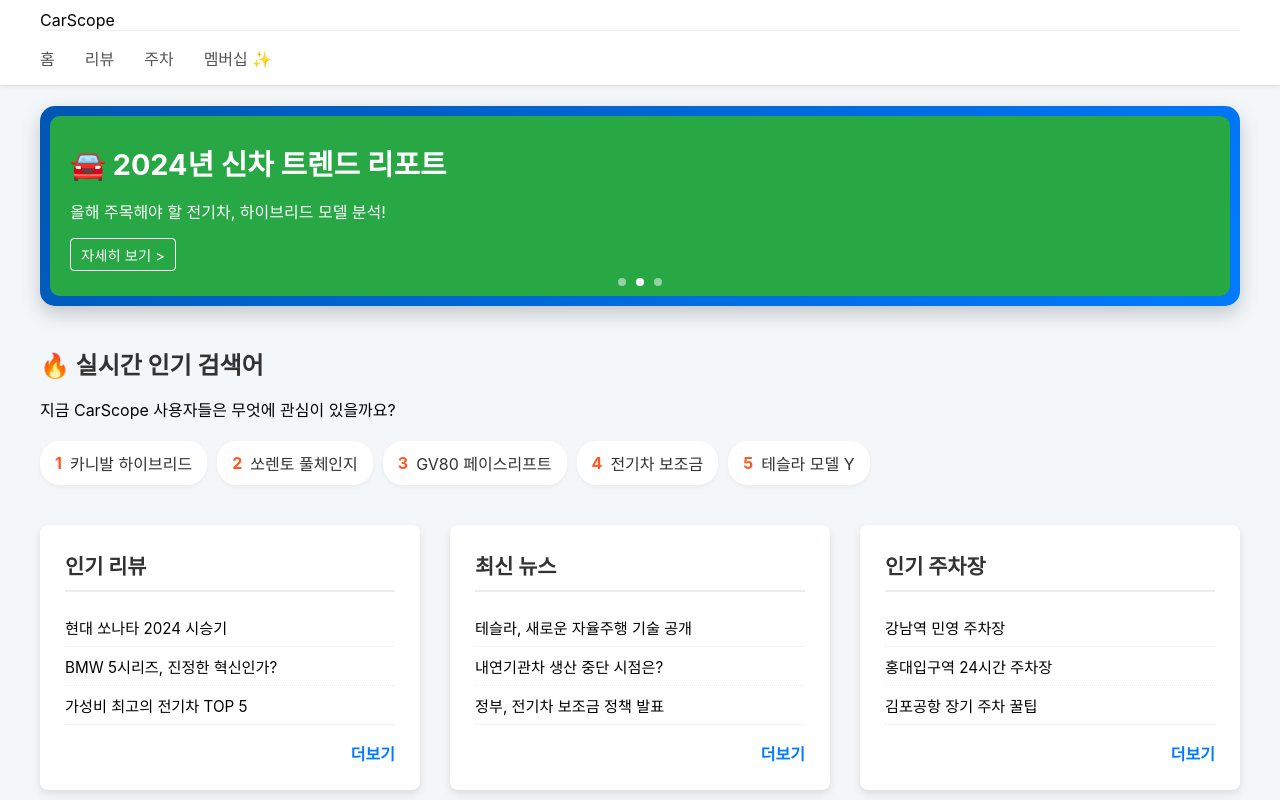
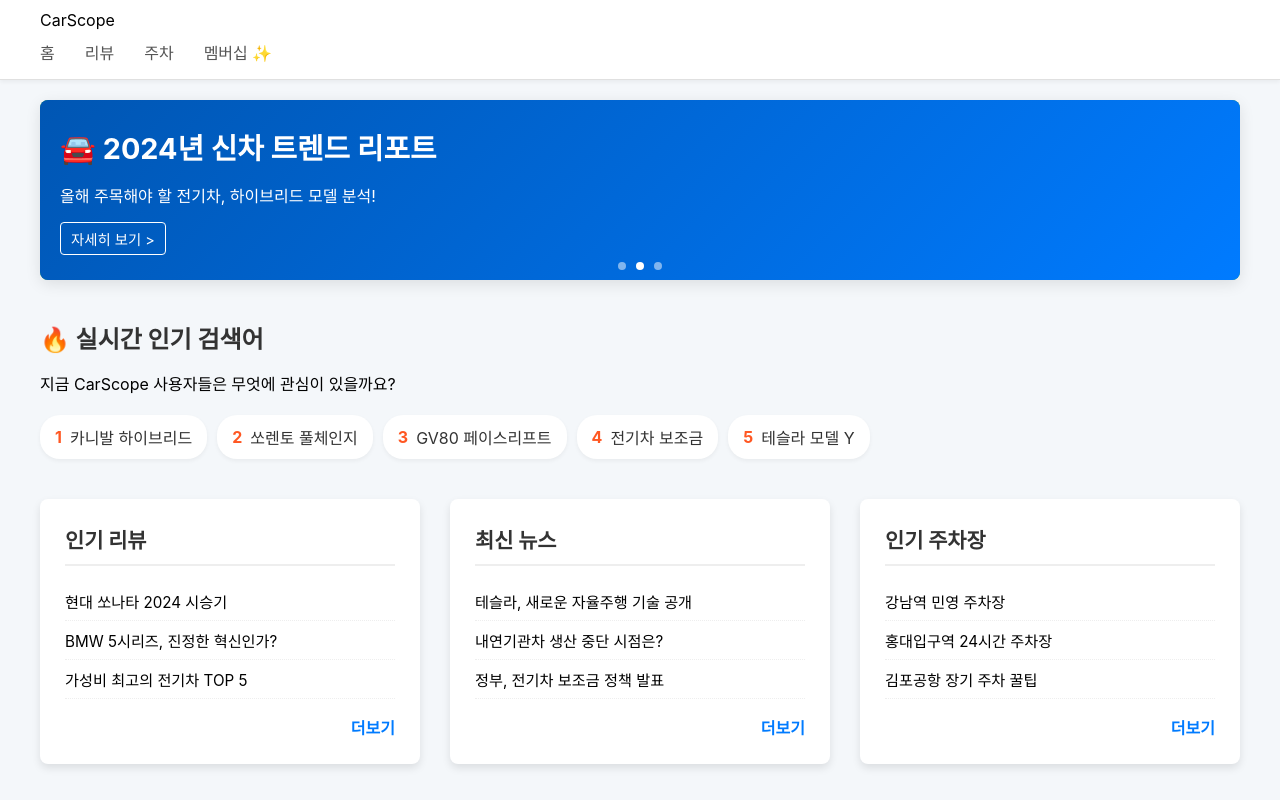
Before and after one commit to 2024136034-hakcheol/car-scope, a React (Create React App) app: page / in a window 1280 px wide. Shown: the top 800 px of the page. Built offline with nearby package versions, Linux system fonts and the light colour scheme.

Commit message:
fix: 헤더 (로고/검색창/로그인) 및 배너 디자인 최종 복구

```diff
--- a/src/App.css
+++ b/src/App.css
@@ -15,7 +15,7 @@ a {
 }
 
 /* ==================================== */
-/* Header 스타일: 로고, 검색창, 버튼 및 네비게이션 복원 */
+/* Header 스타일: 원상 복구 */
 /* ==================================== */
 .app-header {
     background-color: #ffffff;
@@ -35,67 +35,75 @@ a {
     display: flex;
     justify-content: space-between;
     align-items: center;
-    padding-bottom: 10px;
+    padding-bottom: 15px; /* 네비게이션과 분리 */
 }
 
 .header-top .logo-section {
     display: flex;
     align-items: center;
+    min-width: 180px; /* 로고와 검색창 사이 간격 확보 */
 }
 
 .header-top .logo-image {
-    width: 150px;
-    height: auto;
-    margin-right: 15px;
-
+    /* 로고 이미지 경로는 React 컴포넌트에서 직접 지정해야 합니다. */
+    /* 현재는 텍스트 로고에 맞춰 크기 조정 */
+    font-size: 1.8rem;
+    font-weight: bold;
+    color: #007bff;
 }
 
 .header-top .search-bar {
     flex-grow: 1;
     display: flex;
     justify-content: center;
-    margin: 0 20px;
+    margin: 0 30px;
 }
 
 .header-top .search-input {
     width: 100%;
-    max-width: 500px;
-    padding: 10px 15px;
-    border: 2px solid #007bff;
-    border-radius: 25px;
-    font-size: 1rem;
+    max-width: 600px;
+    padding: 8px 15px;
+    border: 1px solid #ccc;
+    border-radius: 4px;
+    font-size: 0.95rem;
     outline: none;
-    transition: box-shadow 0.3s;
+    transition: border-color 0.2s;
 }
 
 .header-top .search-input:focus {
-    box-shadow: 0 0 8px rgba(0, 123, 255, 0.5);
+    border-color: #007bff;
+}
+
+.header-top .auth-buttons {
+    min-width: 150px; /* 버튼 공간 확보 */
+    text-align: right;
 }
 
 .header-top .auth-buttons a {
     margin-left: 10px;
-    padding: 8px 15px;
-    border-radius: 20px;
+    padding: 6px 12px;
+    border-radius: 4px;
     font-size: 0.9rem;
-    font-weight: bold;
+    font-weight: 500;
     transition: background-color 0.2s;
+    border: 1px solid #ddd;
 }
 
 .header-top .auth-buttons .login-btn {
-    background-color: #f0f0f0;
+    background-color: #ffffff;
     color: #333;
 }
 
 .header-top .auth-buttons .join-btn {
     background-color: #007bff;
     color: white;
+    border-color: #007bff;
 }
 
 .app-header .nav-links {
     display: flex;
     justify-content: flex-start;
-    padding-top: 10px;
-    border-top: 1px solid #f0f0f0;
+    padding-top: 5px;
 }
 
 .app-header .nav-links a {
@@ -103,7 +111,6 @@ a {
     font-size: 1rem;
     color: #555;
     padding: 5px 0;
-    transition: color 0.2s;
     font-weight: 500;
 }
 
@@ -139,7 +146,7 @@ a {
 
 
 /* ==================================== */
-/* HomePage 스타일: 그라데이션 및 칸(그리드) 복구 */
+/* HomePage 스타일: 배너 테두리(패딩) 제거 및 그라데이션 복구 */
 /* ==================================== */
 
 .homepage-container {
@@ -148,21 +155,21 @@ a {
     padding: 20px;
 }
 
-/* 메인 배너 슬라이더 - 그라데이션 스타일 복구 */
+/* 배너 테두리/패딩 제거 및 그라데이션 복구 */
 .main-banner-slider-wrapper {
-    background: linear-gradient(135deg, #0056b3, #007bff);
-    padding: 10px;
-    border-radius: 15px;
+    /* 원래의 과도한 패딩과 그라데이션 컨테이너를 제거하고 바로 배너 스타일 적용 */
+    padding: 0;
+    background: none;
     margin-bottom: 40px;
-    box-shadow: 0 8px 20px rgba(0, 0, 0, 0.2);
+    box-shadow: none;
 }
 
 .main-banner-slider {
     overflow: hidden;
     position: relative;
-    border-radius: 10px;
+    border-radius: 8px; /* 스크린샷에 보이는 둥근 모서리 유지 */
     height: 180px;
-    background-color: #007bff;
+    box-shadow: 0 4px 15px rgba(0, 0, 0, 0.1);
 }
 
 .slider-track {
@@ -177,7 +184,11 @@ a {
     display: flex;
     align-items: center;
     box-sizing: border-box;
+    /* 배너 배경색이 덮도록 설정 */
+    background: linear-gradient(135deg, #0056b3, #007bff);
 }
+
+/* ... (이하 HomePage 나머지 스타일은 이전과 동일하게 유지) */
 
 .banner-link-wrapper {
     width: 100%;
```
